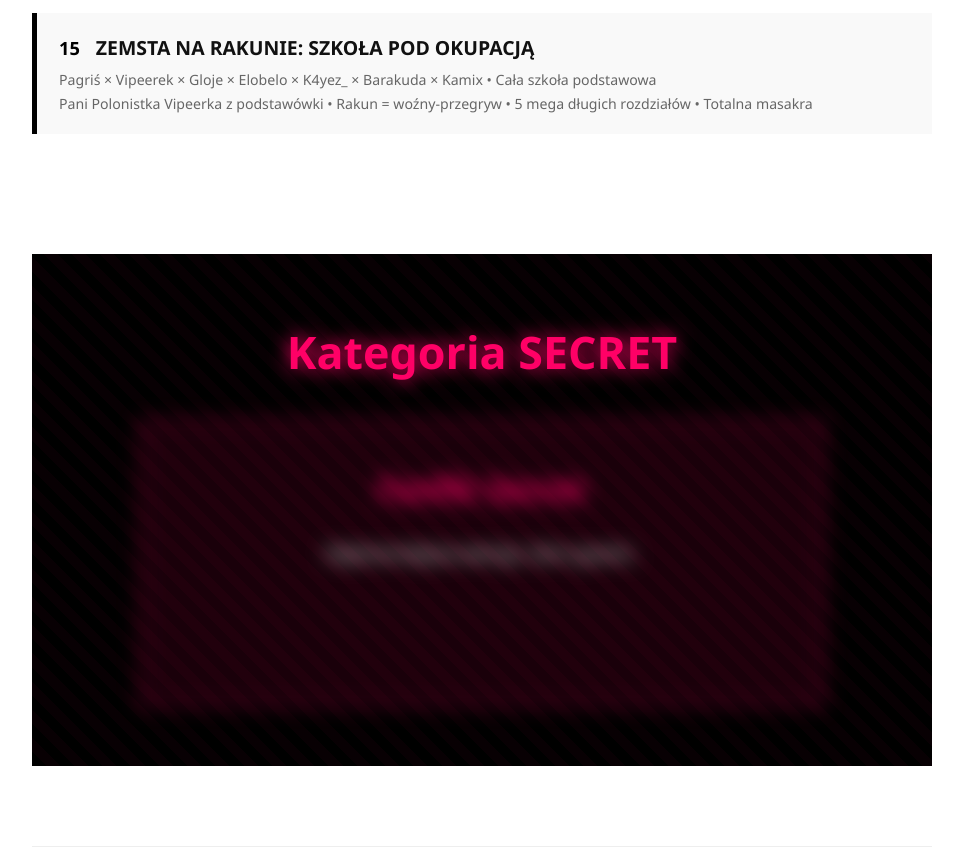
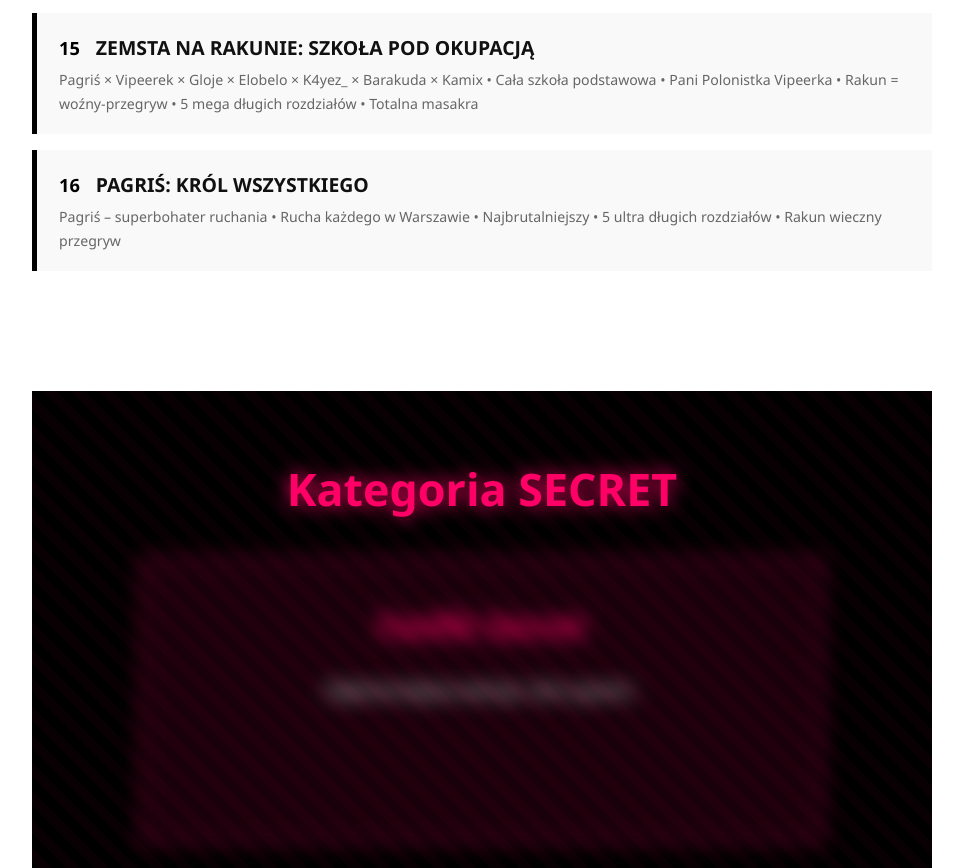
Before and after one commit to vkamix11/ArchiwumFanfik-w, a plain HTML site: page index.html in a window 1280 px wide. Shown: the part 2055-2923 px from the top of the page, without its empty margins (158-1121 px from the left). Drawn offline with Linux system fonts and the light colour scheme.

Commit message:
Update fanfic links and descriptions in index.html

```diff
--- a/index.html
+++ b/index.html
@@ -132,13 +132,18 @@
                 <div class="desc">Pagriś wkracza i dominuje • Gloje × Barakuda × Kamix × K4yez_ × Elobelo × Vipeerek • Pociąg kanapkowy • 5 mega długich rozdziałów</div>
             </a>
 
-            <!-- NAJNOWSZY FANFIK 15 -->
             <a href="https://vkamix11.github.io/Fanfik16/" target="_blank" class="item">
                 <span class="num">15</span>
                 <span class="title">ZEMSTA NA RAKUNIE: SZKOŁA POD OKUPACJĄ</span>
+                <div class="desc">Pagriś × Vipeerek × Gloje × Elobelo × K4yez_ × Barakuda × Kamix • Cała szkoła podstawowa • Pani Polonistka Vipeerka • Rakun = woźny-przegryw • 5 mega długich rozdziałów • Totalna masakra</div>
+            </a>
+
+            <!-- FANFIK 17 W ARCHIWUM JAKO 16 -->
+            <a href="https://vkamix11.github.io/Fanfik17/" target="_blank" class="item">
+                <span class="num">16</span>
+                <span class="title">PAGRIŚ: KRÓL WSZYSTKIEGO</span>
                 <div class="desc">
-                    Pagriś × Vipeerek × Gloje × Elobelo × K4yez_ × Barakuda × Kamix • Cała szkoła podstawowa<br>
-                    Pani Polonistka Vipeerka z podstawówki • Rakun = woźny-przegryw • 5 mega długich rozdziałów • Totalna masakra
+                    Pagriś – superbohater ruchania • Rucha każdego w Warszawie • Najbrutalniejszy • 5 ultra długich rozdziałów • Rakun wieczny przegryw
                 </div>
             </a>
 
@@ -163,4 +168,4 @@
 </div>
 
 </body>
-                                                                                                                                                      </html>
+                </html>
```
